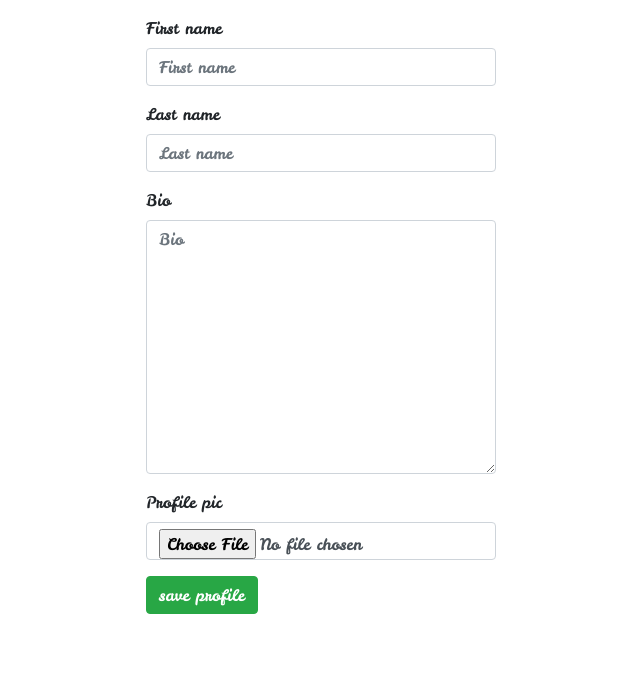
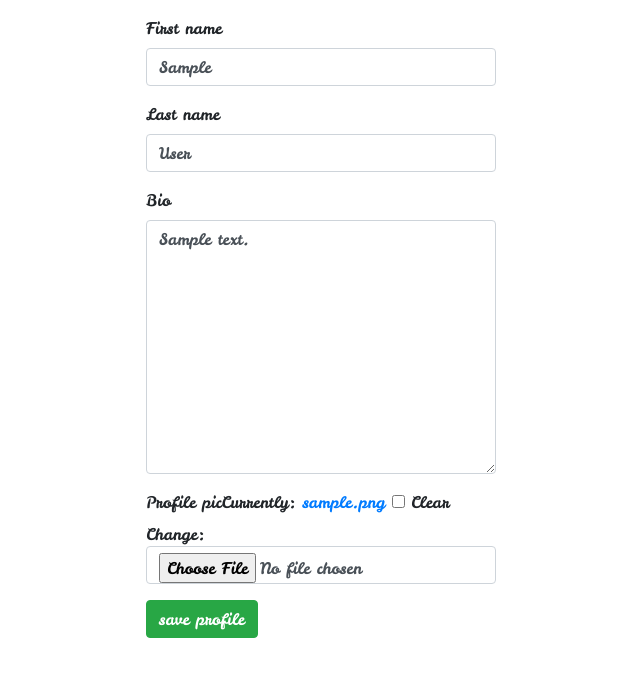
Before and after one commit to Uomar7/instareplica, a Django app: page /edit/ in a window 1280 px wide. Shown: the part 56-733 px from the top of the page, without its empty margins (319-959 px from the left). Run offline with Django 3.2, Linux system fonts and the light colour scheme; a user stored in the database is signed in; tables that the repository leaves empty hold one stand-in row (values such as "Sample post"); some libraries are stand-ins or nearby versions.

Commit message:
modified views to update the profile instance

```diff
--- a/insta/forms.py
+++ b/insta/forms.py
@@ -5,7 +5,7 @@ from django.contrib.auth.models import User
 class ProfileForm(forms.ModelForm):
     class Meta:
         model = Profile
-        exclude = ["name","images"]
+        exclude = ["name"]
 
 class ImageForm(forms.ModelForm):
     class Meta:
--- a/insta/models.py
+++ b/insta/models.py
@@ -1,6 +1,8 @@
 from django.db import models
 from django.contrib.auth.models import User
 import datetime as dt
+from django.db.models.signals import post_save
+from django.dispatch import receiver
 
 
 class Profile(models.Model):
@@ -9,7 +11,7 @@ class Profile(models.Model):
     name = models.OneToOneField(User,on_delete=models.CASCADE)
     bio = models.TextField(max_length= 500, blank= True)
     profile_pic = models.ImageField(upload_to = 'images/', blank = True)
-    # user_id = models.IntegerField()
+
 
     def __str__(self):
         return self.first_name
@@ -34,6 +36,15 @@ class Profile(models.Model):
     def search_profile(cls,search_item):
         sought_prof = cls.objects.filter(name__username = search_item)
         return sought_prof
+
+@receiver(post_save, sender=User)
+def create_user_profile(sender, instance, created, **kwargs):
+    if created:
+        Profile.objects.create(user=instance)
+
+@receiver(post_save, sender=User)
+def save_user_profile(sender, instance, **kwargs):
+    instance.profile.save()
 
 class Image(models.Model):
     image_caption = models.TextField()
--- a/insta/templates/all-out/search.html
+++ b/insta/templates/all-out/search.html
@@ -20,7 +20,7 @@
         {% if profile %}
         {% for prof in profile %}
         <div class="col-md-3">
-            <h1>{{prof.first_name}}</h1>
+            <h1><a href="{% url 'profile' prof.id %}">{{prof.first_name}}</a></h1>
         </div>
         {% endfor %}
         {% endif %}
--- a/insta/templates/registration/login.html
+++ b/insta/templates/registration/login.html
@@ -16,10 +16,11 @@
                 </div>
                 <div class="panel-body">
 
-                    {% csrf_token %}
-                    {% bootstrap_form form layout='inline' %}
 
                     <form action="/accounts/login/" method="post">
+                        {% csrf_token %}
+                        {% bootstrap_form form layout='inline' %}
+
                         <div class="form-group">
                             <input type="submit" value="Login" class="btn btn-primary btn-sm">
                         </div>
--- a/insta/templates/registration/registration_form.html
+++ b/insta/templates/registration/registration_form.html
@@ -20,7 +20,8 @@
                 <div class="panel-body">
                     <form action="/accounts/register/" method="post">
 
-                        {% csrf_token %}
+                        {% csrf_token %}]
+
                         {% bootstrap_form form layout='inline' %}
 
                         <div class="form-group">
--- a/insta/views.py
+++ b/insta/views.py
@@ -1,6 +1,7 @@
 from django.shortcuts import render,redirect
 from django.http import HttpResponse,Http404,HttpResponseRedirect
 import datetime as dt
+from django.db import transaction
 from django.contrib.auth.decorators import login_required
 from .models import Image,Followers,Following,Profile,Comments
 from .forms import ProfileForm,CommentsForm,ImageForm
@@ -31,7 +32,7 @@ def landing_page(request):
 @login_required(login_url='/accounts/login/')
 def profile(request,id):
     current_user = request.user
-    profile = Profile.objects.get(id = current_user.id)
+    profile = Profile.objects.get(id = id)
 
     images = Image.objects.all()
     all_images = []
@@ -47,7 +48,8 @@ def profile(request,id):
         if form.is_valid():
             upload = form.save(commit=False)
             upload.user = current_user
-            upload.profile.username = current_user
+            # upload.profile = current_user.id
+            # upload.Comments = Comments
             upload.save()
 
     else:
@@ -56,22 +58,22 @@ def profile(request,id):
     return render(request, "all-out/profile.html", {"profile":profile,"images":all_images,"form":form})
 
 
-@login_required(login_url='/accounts/login/')
+@transaction.atomic
 def edit_profile(request):
-    current_user = request.user
-    update = Profile.objects.filter(id=current_user.id)
+    # current_user = request.user
+    # update = Profile.objects.filter(id = current_user.id)
 
     if request.method == "POST":
-        form = ProfileForm(request.POST, request.FILES)
+        form = ProfileForm(request.POST, request.FILES, instance=request.user.profile)
         if form.is_valid():
-            update = form.save(commit=False)
+            # update = form.save(commit=False)
             update.save()
 
-            return redirect(profile)
+            return redirect('profile',id)
     else:
-        form = ProfileForm()
+        form = ProfileForm(instance=request.user.profile)
 
-    return render(request, "all-out/edit_profile.html", {"form":form, "current":current_user})
+    return render(request, "all-out/edit_profile.html", {"form":form})
 
 def search_results(request):
     if 'users' in request.GET and request.GET["users"]:
```
Also changed, not shown: insta/templates/all-out/profile.html (+5 -2 lines), media/images/DSC_3246.jpg (added).
